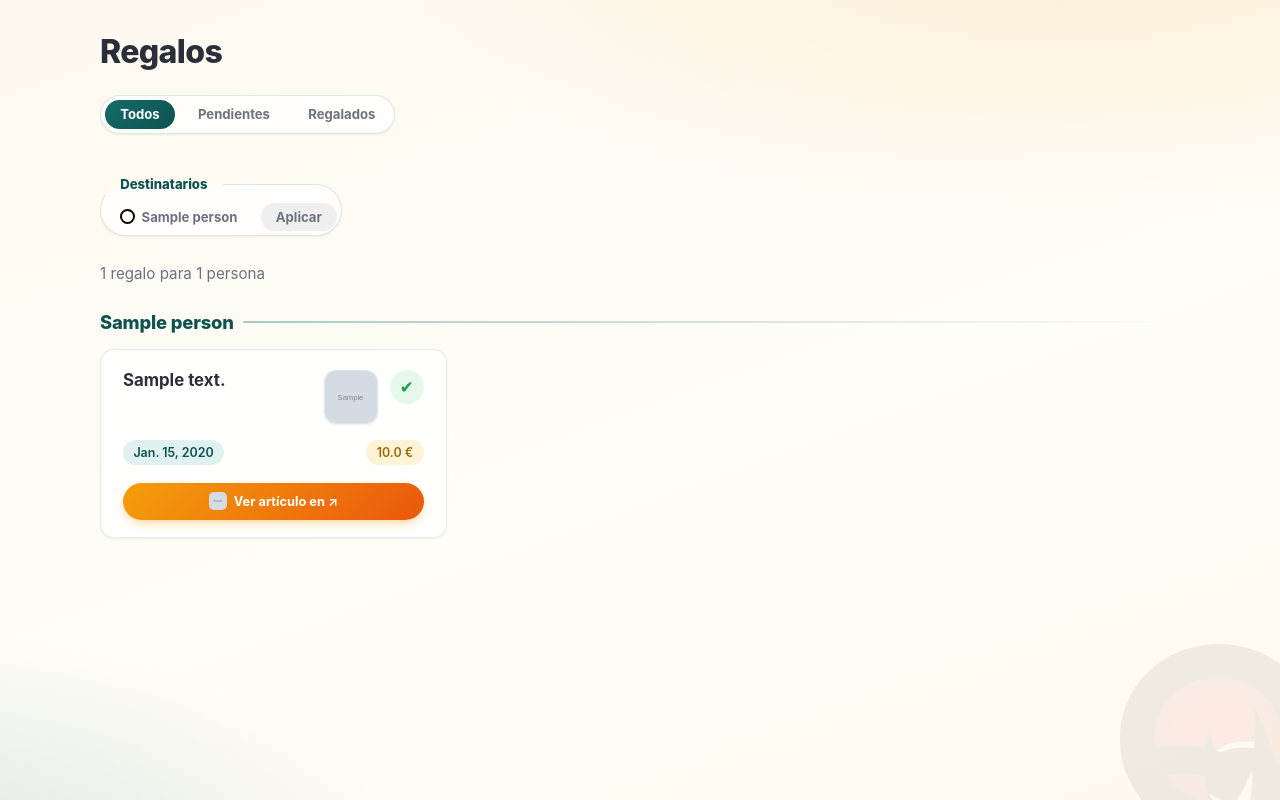
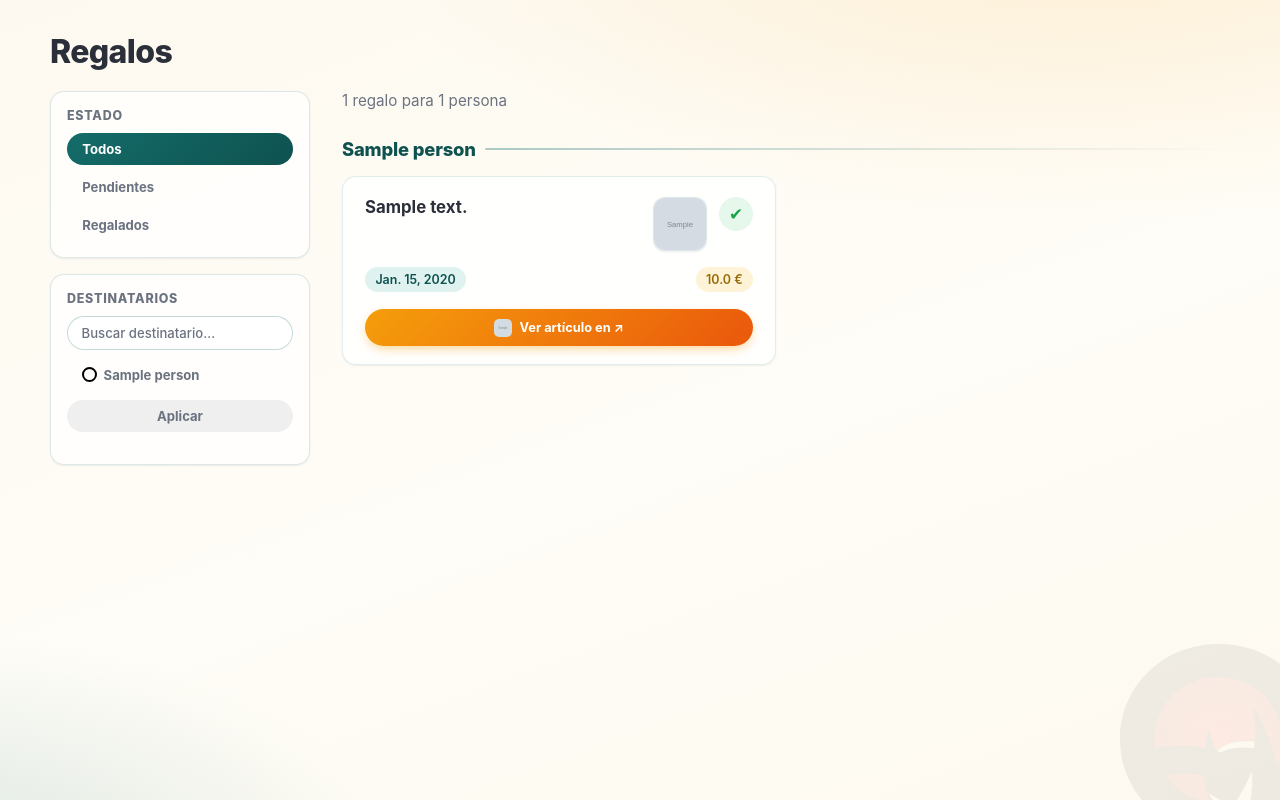
Before and after one commit to pacoqueen/cloudmarket, a Django app: page /gifts/ in a window 1280 px wide. Run offline with Django 3.2, Linux system fonts and the light colour scheme; tables that the repository leaves empty hold one stand-in row (values such as "Sample post"); grey boxes marked "Sample" are stand-in pictures.

Commit message:
Gifts: filtros en lateral con búsqueda de destinatarios

```diff
--- /dev/null
+++ b/gifts/static/gifts/filter.js
@@ -0,0 +1,19 @@
+(function () {
+    var input = document.getElementById("person-filter-search");
+    if (!input) return;
+    var form = document.getElementById("person-filter-form");
+    if (!form) return;
+    var empty = document.getElementById("person-filter-empty");
+    var pills = Array.prototype.slice.call(form.querySelectorAll(".person-pill"));
+
+    input.addEventListener("input", function () {
+        var term = input.value.trim().toLowerCase();
+        var visible = 0;
+        pills.forEach(function (pill) {
+            var matches = pill.textContent.toLowerCase().indexOf(term) !== -1;
+            pill.classList.toggle("filter-hidden", !matches);
+            if (matches) visible += 1;
+        });
+        if (empty) empty.hidden = visible !== 0;
+    });
+})();
--- a/gifts/static/gifts/style.css
+++ b/gifts/static/gifts/style.css
@@ -48,7 +48,7 @@ body::after {
 /* ---- index.html ---- */
 
 .gift-list {
-    max-width: 1080px;
+    max-width: 1180px;
     margin: 0 auto;
     padding: 2rem 1.25rem 4rem;
     position: relative;
@@ -59,7 +59,18 @@ body::after {
     font-size: 2rem;
     font-weight: 800;
     letter-spacing: -0.02em;
-    margin: 0 0 0.25rem;
+    margin: 0 0 1.25rem;
+}
+
+.gift-list__layout {
+    display: grid;
+    grid-template-columns: minmax(220px, 260px) 1fr;
+    gap: 2rem;
+    align-items: start;
+}
+
+.gift-content {
+    min-width: 0;
 }
 
 .gift-list__subtitle {
@@ -68,19 +79,46 @@ body::after {
     font-size: 0.95rem;
 }
 
-.filter-bar {
-    display: inline-flex;
-    gap: 0.5rem;
-    margin: 1.25rem 0 1.75rem;
-    padding: 0.25rem;
+/* Sidebar filters */
+
+.filter-sidebar {
+    display: flex;
+    flex-direction: column;
+    gap: 1rem;
+    position: sticky;
+    top: 1.25rem;
+}
+
+.filter-sidebar__block {
+    display: flex;
+    flex-direction: column;
+    gap: 0.65rem;
+    padding: 1rem;
     background: rgba(255, 255, 255, 0.7);
     border: 1px solid rgba(20, 108, 105, 0.15);
-    border-radius: 999px;
+    border-radius: var(--radius);
     box-shadow: var(--shadow-sm);
+    backdrop-filter: blur(4px);
+}
+
+.filter-sidebar__heading {
+    margin: 0;
+    font-size: 0.78rem;
+    font-weight: 800;
+    text-transform: uppercase;
+    letter-spacing: 0.06em;
+    color: var(--muted);
+}
+
+.filter-bar {
+    display: flex;
+    flex-direction: column;
+    gap: 0.35rem;
 }
 
 .filter-link {
-    padding: 0.4rem 0.95rem;
+    display: block;
+    padding: 0.5rem 0.95rem;
     border-radius: 999px;
     font-size: 0.82rem;
     font-weight: 700;
@@ -103,32 +141,62 @@ body::after {
     color: #fff;
 }
 
-.person-filter {
-    margin: 0.5rem 0 1.75rem;
+.filter-link--submit {
+    margin-top: 0.35rem;
+    border: none;
+    cursor: pointer;
+    font-family: inherit;
+    text-align: center;
+}
+
+.filter-search__input {
+    width: 100%;
+    box-sizing: border-box;
+    padding: 0.5rem 0.85rem;
+    border: 1px solid rgba(20, 108, 105, 0.25);
+    border-radius: 999px;
+    font-family: inherit;
+    font-size: 0.82rem;
+    font-weight: 600;
+    color: var(--ink);
+    background: rgba(255, 255, 255, 0.9);
+    transition: border-color 0.15s ease, box-shadow 0.15s ease;
+}
+
+.filter-search__input::placeholder {
+    color: var(--muted);
+    font-weight: 500;
+}
+
+.filter-search__input:focus {
+    outline: none;
+    border-color: var(--teal);
+    box-shadow: 0 0 0 3px rgba(20, 108, 105, 0.18);
+}
+
+.person-pill.filter-hidden {
+    display: none;
+}
+
+.person-filter__empty {
+    margin: 0.35rem 0.2rem;
+    padding: 0.3rem 0.95rem;
+    font-size: 0.78rem;
+    font-weight: 600;
+    color: var(--muted);
 }
 
 .person-filter__fieldset {
-    display: inline-flex;
-    flex-wrap: wrap;
-    align-items: center;
-    gap: 0.5rem;
+    display: flex;
+    flex-direction: column;
+    gap: 0.35rem;
     margin: 0;
-    padding: 0.25rem;
-    background: rgba(255, 255, 255, 0.7);
-    border: 1px solid rgba(20, 108, 105, 0.15);
-    border-radius: 999px;
-    box-shadow: var(--shadow-sm);
-}
-
-.person-filter__title {
-    padding: 0.4rem 0.95rem;
-    font-size: 0.82rem;
-    font-weight: 800;
-    color: var(--teal-dark);
+    padding: 0;
+    border: none;
 }
 
 .person-pill {
-    display: inline-flex;
+    display: flex;
     align-items: center;
     gap: 0.4rem;
     padding: 0.4rem 0.95rem;
@@ -187,10 +255,16 @@ body::after {
     outline-offset: 2px;
 }
 
-.person-filter .filter-link {
-    border: none;
-    cursor: pointer;
-    font-family: inherit;
+.visually-hidden {
+    position: absolute;
+    width: 1px;
+    height: 1px;
+    margin: -1px;
+    padding: 0;
+    overflow: hidden;
+    clip: rect(0 0 0 0);
+    white-space: nowrap;
+    border: 0;
 }
 
 .person-group__title {
@@ -530,6 +604,16 @@ body::after {
     }
 }
 
+@media (max-width: 820px) {
+    .gift-list__layout {
+        grid-template-columns: 1fr;
+    }
+
+    .filter-sidebar {
+        position: static;
+    }
+}
+
 @media (prefers-reduced-motion: reduce) {
     *,
     *::before,
--- a/gifts/templates/gifts/index.html
+++ b/gifts/templates/gifts/index.html
@@ -4,7 +4,11 @@
 
 <section class="gift-list">
   <h1 class="gift-list__title">Regalos</h1>
-  <nav class="filter-bar" aria-label="Filtrar regalos">
+  <div class="gift-list__layout">
+    <aside class="filter-sidebar" aria-label="Filtros">
+      <div class="filter-sidebar__block">
+        <h2 class="filter-sidebar__heading">Estado</h2>
+        <nav class="filter-bar" aria-label="Filtrar por estado">
           <a class="filter-link{% if current_status == '' %} filter-link--active{% endif %}"
              href="{% url 'gifts:index' %}{% if person_qs %}?{{ person_qs }}{% endif %}">Todos</a>
           <a class="filter-link{% if current_status == 'pending' %} filter-link--active{% endif %}"
@@ -12,10 +16,16 @@
           <a class="filter-link{% if current_status == 'done' %} filter-link--active{% endif %}"
              href="{% url 'gifts:index' %}?status=done{% if person_qs %}&{{ person_qs }}{% endif %}">Regalados</a>
         </nav>
+      </div>
       {% if all_persons %}
-    <form class="person-filter" method="get" action="{% url 'gifts:index' %}">
+        <div class="filter-sidebar__block">
+          <h2 class="filter-sidebar__heading">Destinatarios</h2>
+          <input class="filter-search__input" id="person-filter-search" type="search"
+                 placeholder="Buscar destinatario…" aria-label="Buscar destinatario"
+                 autocomplete="off" />
+          <form class="person-filter" id="person-filter-form" method="get" action="{% url 'gifts:index' %}">
             <fieldset class="person-filter__fieldset">
-        <legend class="person-filter__title">Destinatarios</legend>
+              <legend class="visually-hidden">Filtrar por destinatario</legend>
               {% if current_status %}
                 <input type="hidden" name="status" value="{{ current_status }}" />
               {% endif %}
@@ -26,10 +36,14 @@
                   {{ person.name }}
                 </label>
               {% endfor %}
-        <button class="filter-link" type="submit">Aplicar</button>
+              <p class="person-filter__empty" id="person-filter-empty" hidden>Sin coincidencias.</p>
+              <button class="filter-link filter-link--submit" type="submit">Aplicar</button>
             </fieldset>
           </form>
+        </div>
       {% endif %}
+    </aside>
+    <div class="gift-content">
       {% if gift_list %}
         <p class="gift-list__subtitle">{{ gift_list|length }} regalo{{ gift_list|length|pluralize }} para {{ person_groups|length }} persona{{ person_groups|length|pluralize }}</p>
       {% endif %}
@@ -70,9 +84,14 @@
           </li>
         {% endfor %}
         </ul>
-  {% empty %}
+      {% endfor %}
+      {% if not gift_list %}
         <ul class="gift-grid">
           <li class="gift-list__empty">No se encontraron regalos.</li>
         </ul>
-  {% endfor %}
+      {% endif %}
+    </div>
+  </div>
 </section>
+
+<script src="{% static 'gifts/filter.js' %}"></script>
--- a/gifts/views.py
+++ b/gifts/views.py
@@ -5,6 +5,7 @@ from django.shortcuts import render, get_object_or_404
 from django.http import HttpResponseRedirect
 from django.urls import reverse
 from django.views import generic
+from django.db.models.functions import Lower
 
 from .models import Gift, Person
 
@@ -49,7 +50,7 @@ class IndexView(generic.ListView):
         selected_ids = self._selected_person_ids()
         context["current_status"] = self.request.GET.get("status", "")
         context["current_person_ids"] = selected_ids
-        context["all_persons"] = Person.objects.filter(gift__isnull=False).distinct().order_by("name")
+        context["all_persons"] = Person.objects.filter(gift__isnull=False).distinct().order_by(Lower("name"))
         context["person_qs"] = "&".join("person={}".format(pid) for pid in selected_ids)
         return context
 
```
Lines whose indentation alone changed are shown as unchanged.
